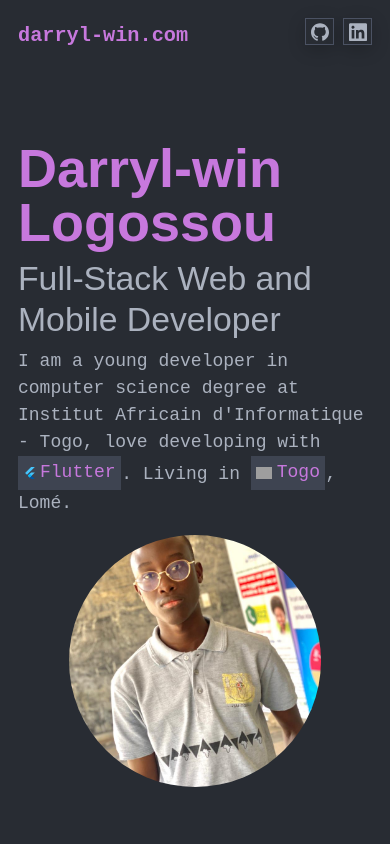
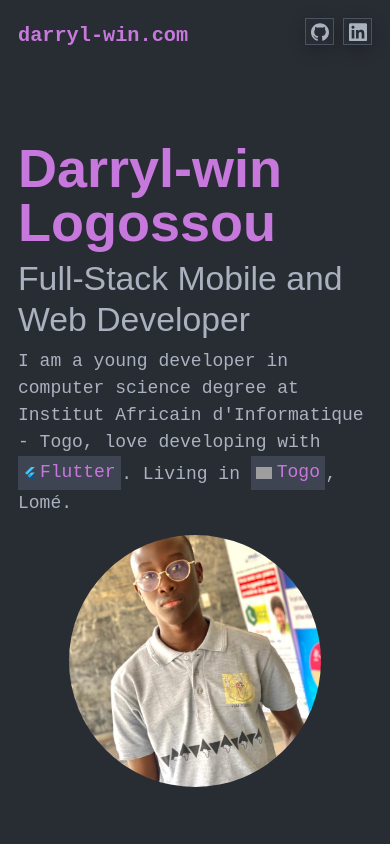
Before and after one commit to Darrylwin/darrylwin-portfolio, a Next.js app: page / in a window 390 px wide. Shown: the top 844 px of the page. Built offline with nearby package versions, Linux system fonts and the light colour scheme; grey boxes are pictures that could not be loaded; a web font is replaced by a local one.

Commit message:
corrected job title to "Full-Stack Mobile and Web Developer" in Hero component and layout metadata

```diff
--- a/app/_components/Hero.tsx
+++ b/app/_components/Hero.tsx
@@ -8,7 +8,7 @@ export const Hero = () => {
     return (<Section className="flex max-md:flex-col items-start gap-4">
         <div className="flex-[3] w-full flex flex-col gap-2">
             <h2 className="font-bold font-caption text-5xl text-primary">Darryl-win Logossou</h2>
-            <h3 className="text-3xl font-caption">Full-Stack Web and Mobile Developer</h3>
+            <h3 className="text-3xl font-caption">Full-Stack Mobile and Web Developer</h3>
             <p className="text-base">I am a young developer in computer science degree at Institut Africain d&apos;Informatique - Togo, love developing
                 with {" "}
                 <Link href="https://flutter.dev">
--- a/app/layout.tsx
+++ b/app/layout.tsx
@@ -12,7 +12,7 @@ const AnekTelugu = Anek_Telugu({
 });
 
 export const metadata: Metadata = {
-    title: "Darryl-win Logossou . Full-stack web and mobile developer",
+    title: "Darryl-win Logossou . Full-stack mobile and web developer",
     description: "Fullstack Developer",
 };
 
```
